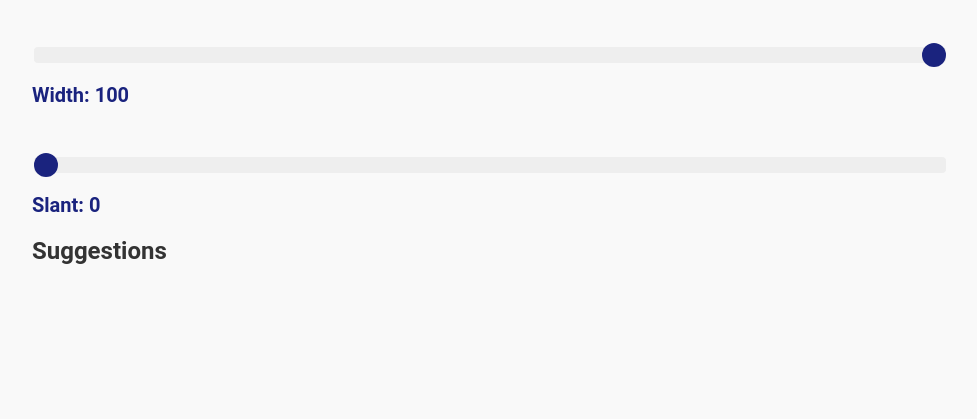
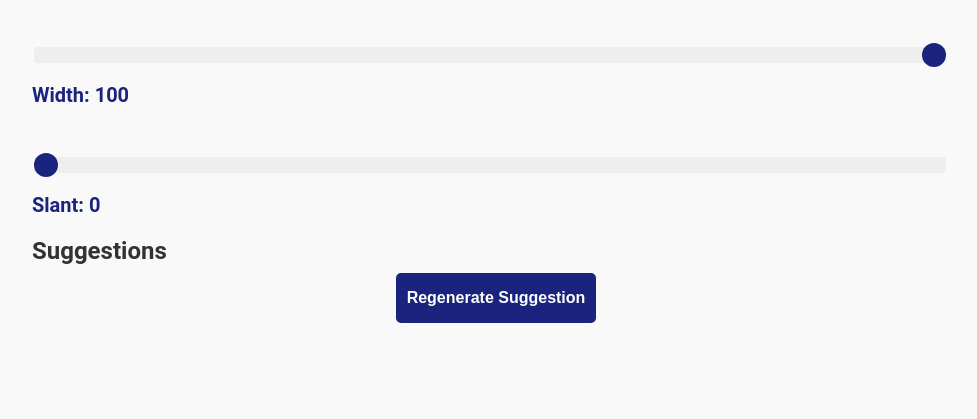
Before and after one commit to sk4161/bo-as-assistant-for-vf, a Flask app: page / in a window 1280 px wide. Shown: the part 388-807 px from the top of the page, without its empty margins (152-1129 px from the left). Before the commit the page ends 652 px from the top, so only its background shows below. Run offline with Flask 3, Linux system fonts and the light colour scheme; some web fonts are replaced.

Commit message:
Regenerate suggestions when button is pressed

```diff
--- a/static/script.js
+++ b/static/script.js
@@ -180,4 +180,38 @@
             suggestionsContainer.appendChild(suggestionContainer);
         });
     };
+
+    regenerateButton.addEventListener('click', function() {
+        // Get suggeqstions
+        const suggestions = document.querySelectorAll('.suggestion');
+        const values = Array.from(suggestions, suggestion => {
+            const demoText = suggestion.querySelector('.suggested-text');
+            const fontWeight = demoText.style.fontWeight;
+            const fontStretch = parseInt(demoText.style.fontStretch.substring(0, demoText.style.fontStretch.length - 1));
+            const fontStyle = parseInt(demoText.style.fontStyle.substring(8, demoText.style.fontStyle.length - 3));
+            return [fontWeight, fontStretch, fontStyle];
+        });
+        // Normalize values
+        const normalizedSuggestions = values.map(val => {
+            return Array.from(sliders, slider => {
+                const { min, max } = sliderRange[parseInt(slider.getAttribute('data-index'))];
+                const value = parseFloat(val[parseInt(slider.getAttribute('data-index'))]);
+                const normalizedValue = (value - min) / (max - min); // Normalize the value
+                return normalizedValue;
+            });
+        });
+        const otherData = normalizedSuggestions;
+        // Get current slider values
+        const currentData = Array.from(sliders, slider => {
+            const { min, max } = sliderRange[parseInt(slider.getAttribute('data-index'))];
+            const value = parseFloat(slider.value);
+            const normalizedValue = (value - min) / (max - min); // Normalize the value
+            return normalizedValue;
+        });
+        // Current slider values are preferred data
+        const preferredData = currentData;
+
+        // Send data to Python
+        sendDataToPython({ preferredData: preferredData, otherData: otherData });
+    });
 });
--- a/static/style.css
+++ b/static/style.css
@@ -110,6 +110,29 @@
   cursor: grabbing;
 }
 
+#regenerateButtonContainer {
+  display: inline-block;
+  margin-left: 1rem;
+}
+
+#regenerateButton {
+  padding: 0.25rem 0.25rem;
+  background-color: var(--main-color);
+  color: white;
+  border: none;
+  border-radius: 5px;
+  cursor: pointer;
+  transition: background-color 0.3s;
+  font-size: 1rem;
+  font-weight: bold;
+  width: 200px;
+  height: 50px;
+}
+
+#regenerateButton:hover {
+  background-color: black;
+}
+
 #suggestions {
   display: flex;
   justify-content: space-around;
@@ -132,18 +155,22 @@
 .suggested-text {
   width: 100%;
   font-size: 5rem;
+  margin-bottom: 0.5rem;
 }
 
 button {
-  padding: 0.5rem 1rem;
+  padding: 0.25rem 0.25rem;
   background-color: var(--main-color);
   color: white;
   border: none;
   border-radius: 5px;
   cursor: pointer;
   transition: background-color 0.3s;
-  width: 150px;
-  height: 25px;
+  font-size: 1rem;
+  font-weight: bold;
+  width: 140px;
+  height: 35px;
+  margin-top: 0.5rem;
 }
 
 button:hover {
--- a/templates/index.html
+++ b/templates/index.html
@@ -44,6 +44,9 @@
       </div>
     </div>
     <h2>Suggestions</h2>
+    <div id="regenerateButtonContainer">
+      <button id="regenerateButton">Regenerate Suggestion</button>
+    </div>
     <div id="suggestions">
       <div class="suggestion"></div>
       <div class="suggestion"></div>
```
